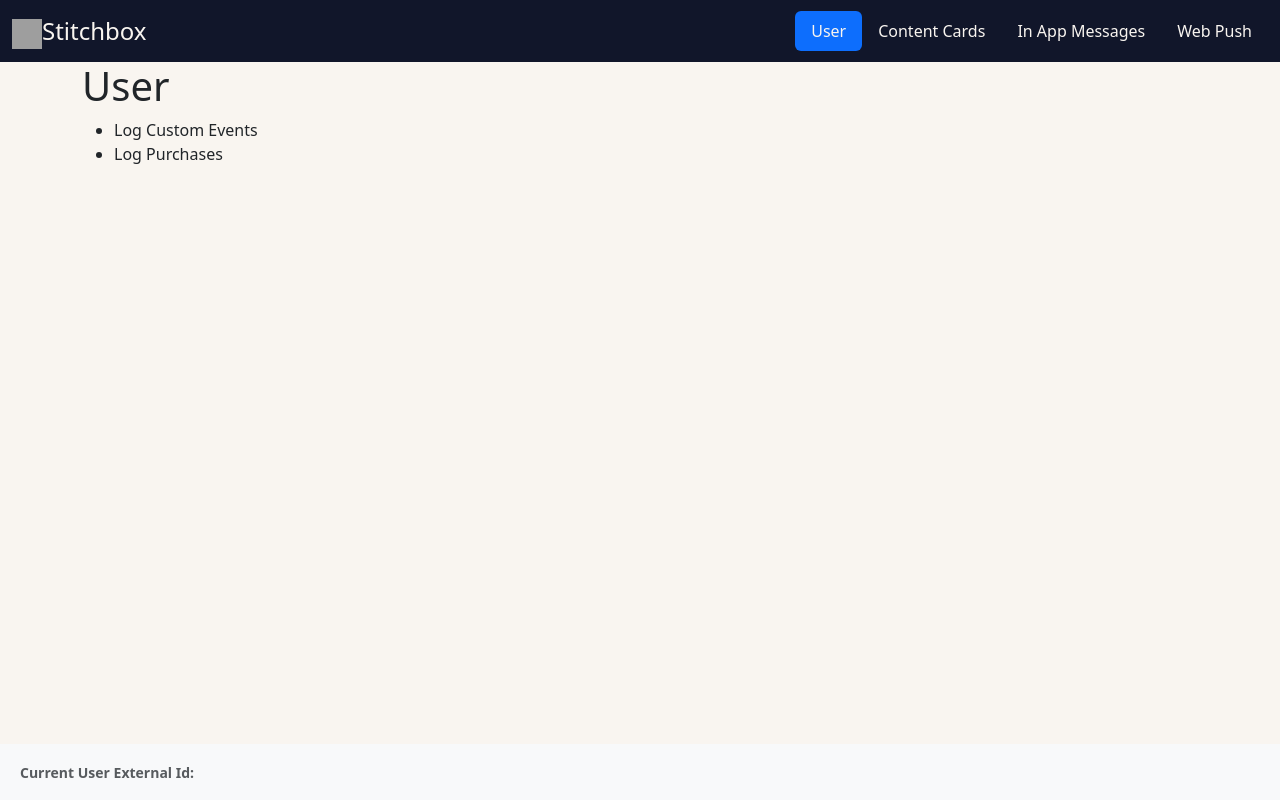
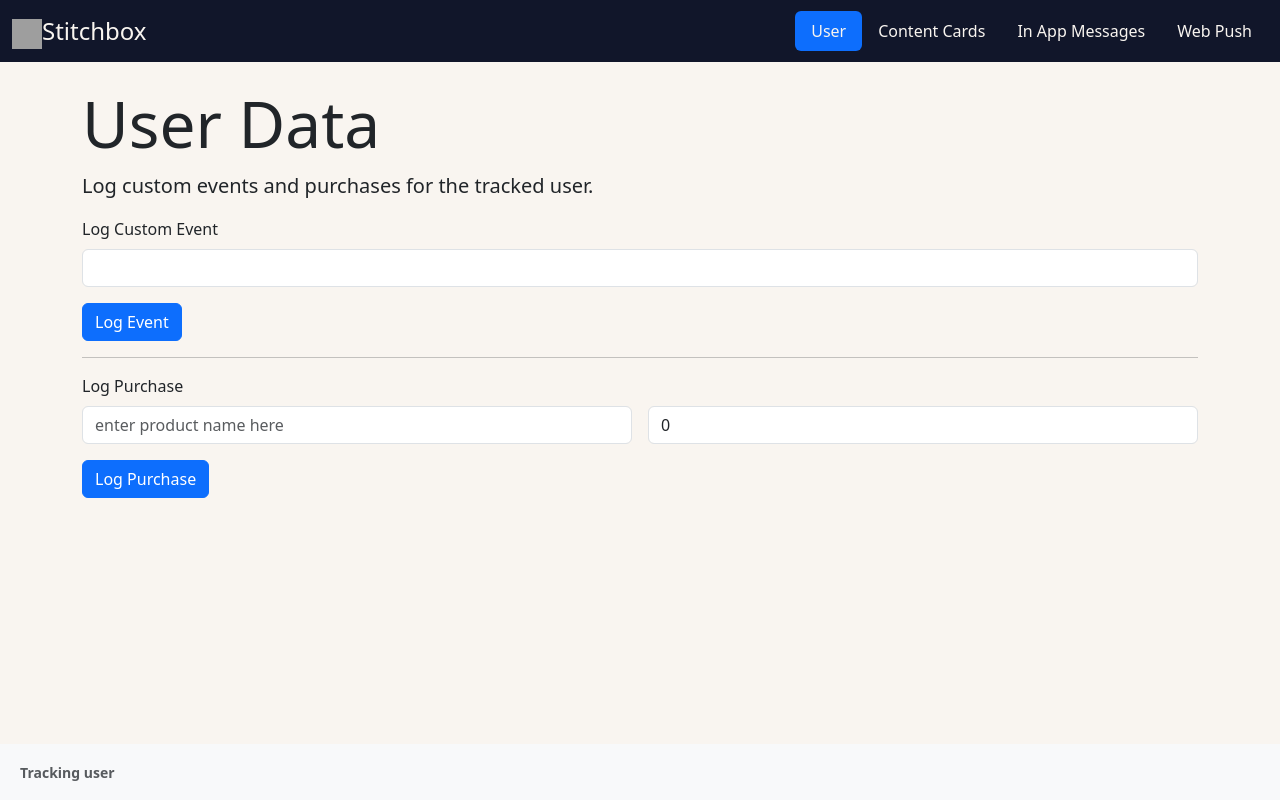
Before and after one commit to rswilkins/stitchbox-app, a React (Create React App) app: page /user in a window 1280 px wide. Built offline with nearby package versions, Linux system fonts and the light colour scheme; grey boxes are pictures that could not be loaded.

Commit message:
add log custom event and log purchase

```diff
--- a/src/Footer.jsx
+++ b/src/Footer.jsx
@@ -3,7 +3,7 @@ import { CurrentUserData } from "./CurrentConnectionData"
 export default function Footer() {
     return (
         <footer className="footer mt-auto py-3 bg-light fixed-bottom">
-                <small className="text-muted text-start" style={{marginLeft:'20px'}}><strong>Current User External Id:</strong> {CurrentUserData}</small>
+                <small className="text-muted text-start" style={{marginLeft:'20px'}}><strong>Tracking user</strong> {CurrentUserData}</small>
         </footer>
 
     )
--- a/src/UpdateBrazeConnection.jsx
+++ b/src/UpdateBrazeConnection.jsx
@@ -59,7 +59,7 @@ export default function UpdateBrazeConnection() {
     // returns different inputs & buttons based on edit state of the component
     return (
         <>
-        <h4>Braze Account Setup</h4>
+        <h4>Braze Workspace Setup</h4>
         <Form.Label>Web App API Key</Form.Label>
         {edit && ( <Form.Control id="webApp" value={webKey} onChange={(e) => setWebKey(e.target.value)} required></Form.Control>)}
         {/* {edit && ( <input id="webApp" value={webKey} onChange={(e) => setWebKey(e.target.value)} required></input>)} */}
@@ -75,9 +75,9 @@ export default function UpdateBrazeConnection() {
         {/* {edit && ( <input id="api" value={apiKey} onChange={(e) => setAPIKey(e.target.value)} required></input>)} */}
         {!edit && ( <Form.Control disabled placeholder={apiKey}></Form.Control>)}
         {/* {!edit && ( <input disabled placeholder={apiKey}></input>)} */}
-        {!edit && ( <Button variant="secondary" className="mt-3" onClick={() => setEdit(!edit)}>Change Connection</Button>)}
-        {edit && ( <Button variant="primary" className="mt-3" onClick={submitData}>Save Connection</Button>)}
-        {edit && ( <Button variant="outline-danger" className="mt-3" onClick={cancelChange}>Cancel</Button>)}
+        {!edit && ( <Button variant="secondary" className="m-4" onClick={() => setEdit(!edit)}>Change Connection</Button>)}
+        {edit && ( <Button variant="primary" className="m-4" onClick={submitData}>Save Connection</Button>)}
+        {edit && ( <Button variant="outline-danger" className="m-4" onClick={cancelChange}>Cancel</Button>)}
         </>
     )
 }
--- a/src/UpdateBrazeUser.jsx
+++ b/src/UpdateBrazeUser.jsx
@@ -51,9 +51,9 @@ export default function UpdateBrazeUser() {
         {/* {edit && ( <input id="externalId" value={externalId} onChange={(e) => setExternalId(e.target.value)} required></input>)} */}
         {!edit && ( <Form.Control disabled placeholder={externalId}></Form.Control>)}
         {/* {!edit && ( <input disabled placeholder={externalId}></input>)} */}
-        {!edit && ( <Button variant="secondary" className="mt-3" onClick={() => setEdit(!edit)}>Change User</Button>)}
-        {edit && ( <Button variant="primary" className="mt-3" onClick={submitData}>Save User</Button>)}
-        {edit && ( <Button variant="outline-danger" className="mt-3" onClick={cancelChange}>Cancel</Button>)}
+        {!edit && ( <Button variant="secondary" className="m-4" onClick={() => setEdit(!edit)}>Change User</Button>)}
+        {edit && ( <Button variant="primary" className="m-4" onClick={submitData}>Save User</Button>)}
+        {edit && ( <Button variant="outline-danger" className="m-4" onClick={cancelChange}>Cancel</Button>)}
         </>
     )
 }
--- a/src/pages/ContentCards.jsx
+++ b/src/pages/ContentCards.jsx
@@ -16,8 +16,9 @@ export default function ContentCards() {
     }
 
     return (
-        <Container>
-        <h1>Content Cards</h1>
+        <Container className="jumbotron">
+        <h1 className="display-3 mt-4">Content Cards</h1>
+        <p className="lead">View cards in both a custom feed and the standard feed</p>
         <Row>
             <Col>
                 <h4>Custom Feed</h4>
--- a/src/pages/Home.jsx
+++ b/src/pages/Home.jsx
@@ -7,7 +7,7 @@ export default function Home() {
         <Container>
             <div className="jumbotron">
                 <h1 className="display-3 mt-4">Welcome to Stitchbox</h1>
-                <p className="lead">Stitchbox is a simple web app featuring fully functional Braze Web SDK and REST API integrations.</p>
+                <p className="lead">Stitchbox is a simple web app with a functional Braze Web SDK integration. Enter your Braze Workspace details and a user's External Id to get started.</p>
             </div>
             <hr></hr>
         <Row>
--- a/src/pages/User.jsx
+++ b/src/pages/User.jsx
@@ -1,13 +1,39 @@
-import { Container } from "react-bootstrap"
+import { useState } from "react"
+import { Container, Form, Button, Stack } from "react-bootstrap"
+import * as braze from "@braze/web-sdk"
 
 export default function User() {
+    const [customEvent, setCustomEvent] = useState('')
+    const [productId, setProductId] = useState('')
+    const [price, setPrice] = useState(0)
+
+    function logEvent() {
+        braze.logCustomEvent(customEvent)
+        setCustomEvent('')
+        alert(`Logged event ${customEvent}`)
+    }
+
+    function logPurchase() {
+        braze.logPurchase(productId, price)
+        setProductId('')
+        setPrice(0)
+        alert(`Logged purchase: ${productId} for ${price}`)
+    }
+
     return (
-        <Container>
-        <h1>User</h1>
-        <ul>
-            <li>Log Custom Events</li>
-            <li>Log Purchases</li>
-        </ul>
+        <Container className="jumbotron">
+            <h1 className="display-3 mt-4">User Data</h1>
+            <p className="lead">Log custom events and purchases for the tracked user.</p>
+            <Form.Label htmlFor="customEvent">Log Custom Event</Form.Label>
+            <Form.Control id="customEvent" value={customEvent} onChange={(e) => setCustomEvent(e.target.value)}></Form.Control>
+            <Button onClick={logEvent} variant="primary mt-3">Log Event</Button>
+            <hr></hr>
+            <Form.Label htmlFor="productId">Log Purchase</Form.Label>
+            <Stack direction="horizontal" gap={3}>
+                <Form.Control id="productId" value={productId} onChange={(e) => setProductId(e.target.value)} placeholder="enter product name here"></Form.Control>
+                <Form.Control id="price" value={price} onChange={(e) => setPrice(e.target.value)} prefix={'$'}></Form.Control>
+            </Stack>
+            <Button onClick={logPurchase} variant="primary mt-3">Log Purchase</Button>
         </Container>
     )
 }
--- a/src/pages/WebPush.jsx
+++ b/src/pages/WebPush.jsx
@@ -10,7 +10,7 @@ export default function WebPush() {
     return (
         <Container className="jumbotron">
             <h1 className="display-3 mt-4">Web Push</h1>
-            <p className="lead">Blah blah balh</p>
+            <p className="lead">{`browser support is ${braze.isPushSupported()}, permission granted is ${braze.isPushPermissionGranted()}, blocked is ${braze.isPushBlocked()}`}</p>
             {pushSupported ? <PushSupportedInBrowser/> : <PushNotSupportedInBrowser/> }
         </Container>
     )
@@ -58,7 +58,7 @@ function UserHasBlockedPush() {
 
 // component to display if user has not disabled push - dependent on if push is eligible
 function UserNotBlockedPush() {
-    const[isPushPromptEligible, setIsPushPromptEligible] = useState(braze.isPushPermissionGranted())
+    const[isPushPromptEligible, setIsPushPromptEligible] = useState(!braze.isPushPermissionGranted())
 
 
     // this logic isn't working for some reason
```
